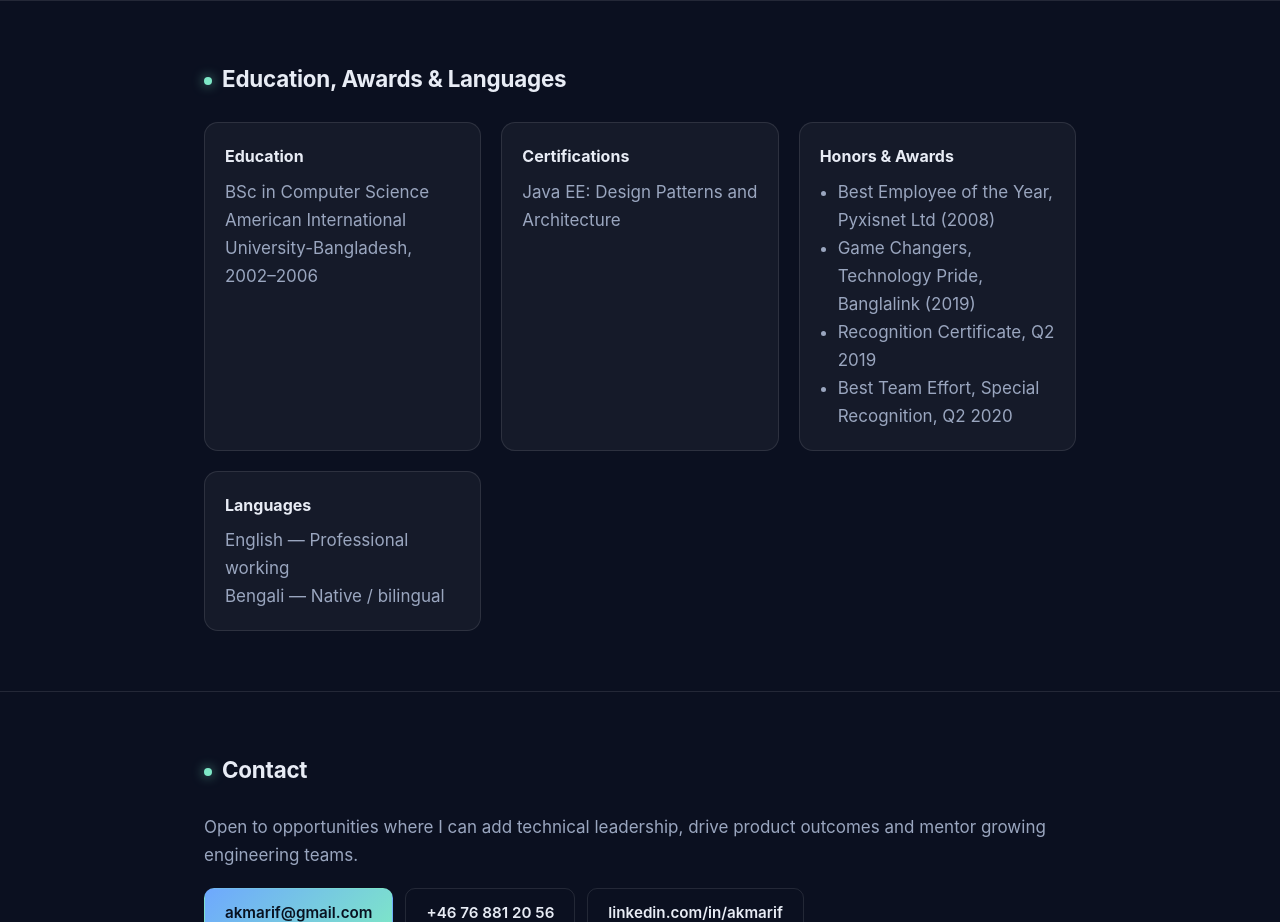
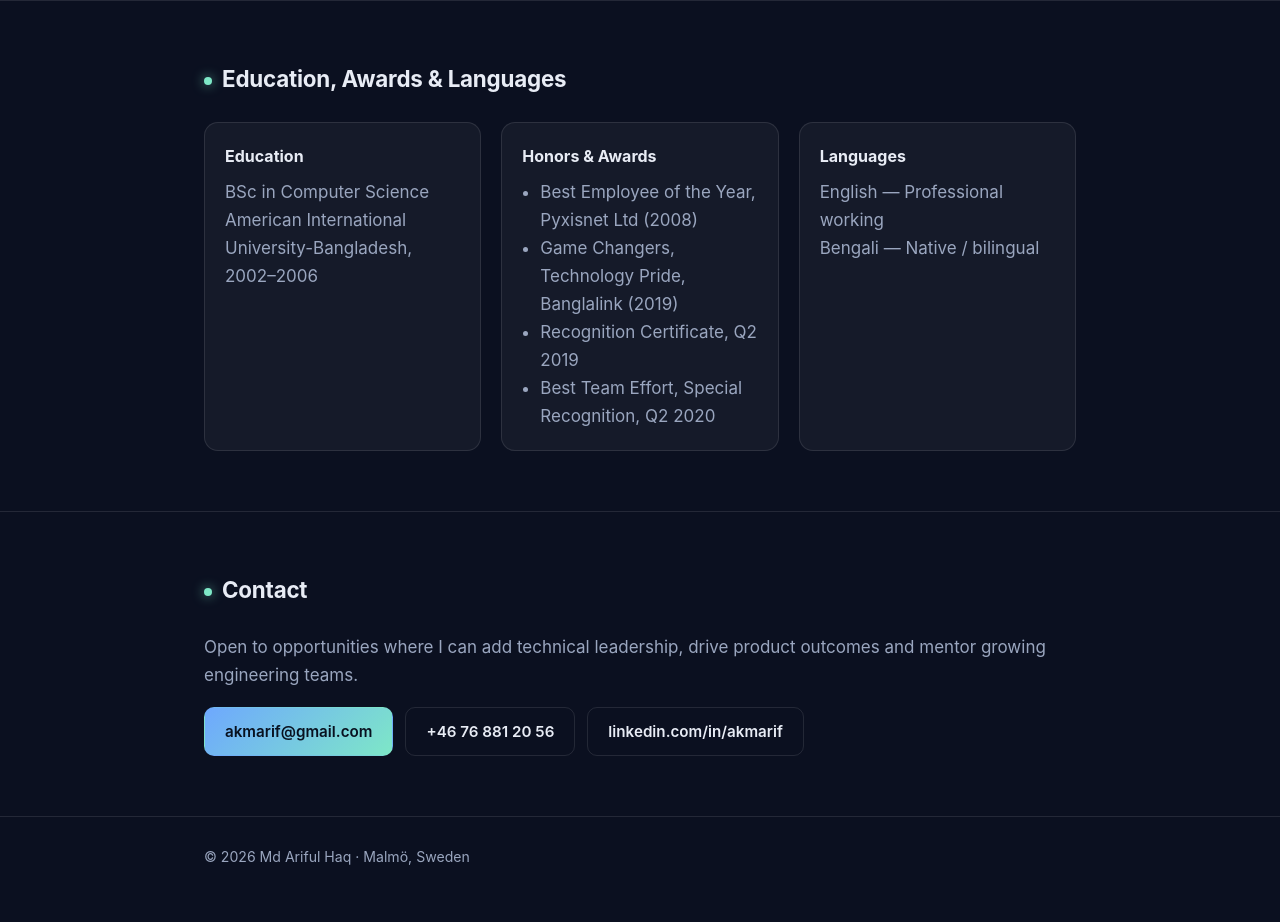
Before and after one commit to akmarif/arif, a plain HTML site: page index.html in a window 1280 px wide. Shown: the part 2740-3662 px from the top of the page. Drawn offline with Linux system fonts and the light colour scheme.

Commit message:
remove: delete certifications section from index.html

```diff
--- a/index.html
+++ b/index.html
@@ -158,10 +158,6 @@
             <p>BSc in Computer Science<br>American International University-Bangladesh, 2002–2006</p>
           </div>
           <div class="card">
-            <h3>Certifications</h3>
-            <p>Java EE: Design Patterns and Architecture</p>
-          </div>
-          <div class="card">
             <h3>Honors &amp; Awards</h3>
             <ul>
               <li>Best Employee of the Year, Pyxisnet Ltd (2008)</li>
```
